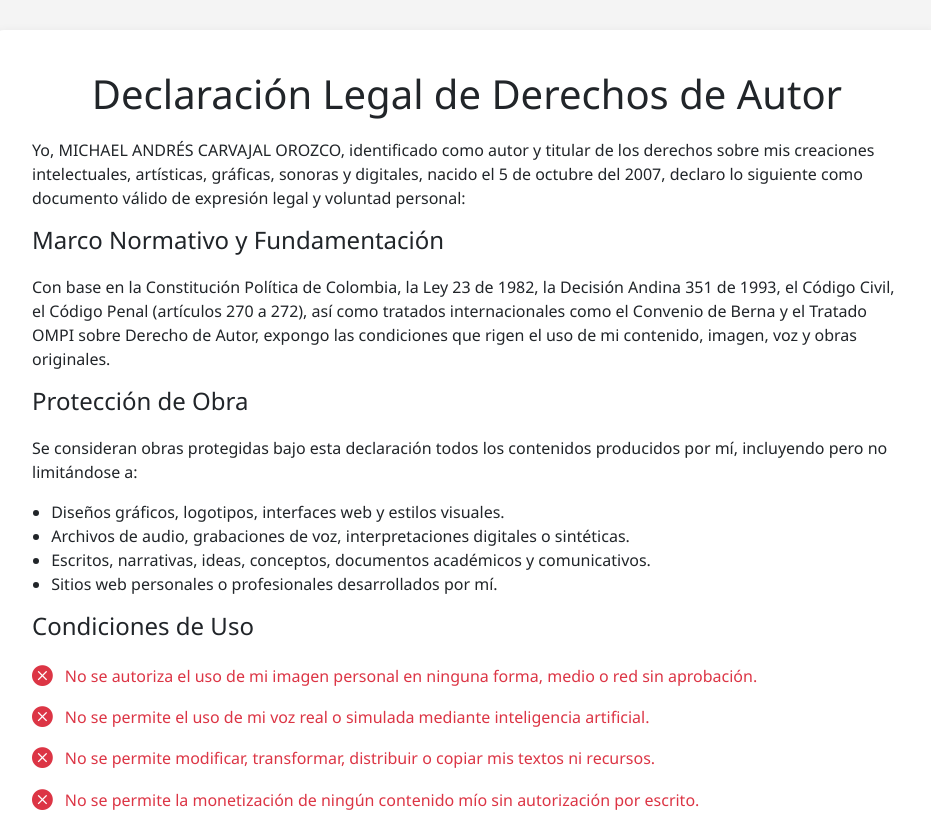
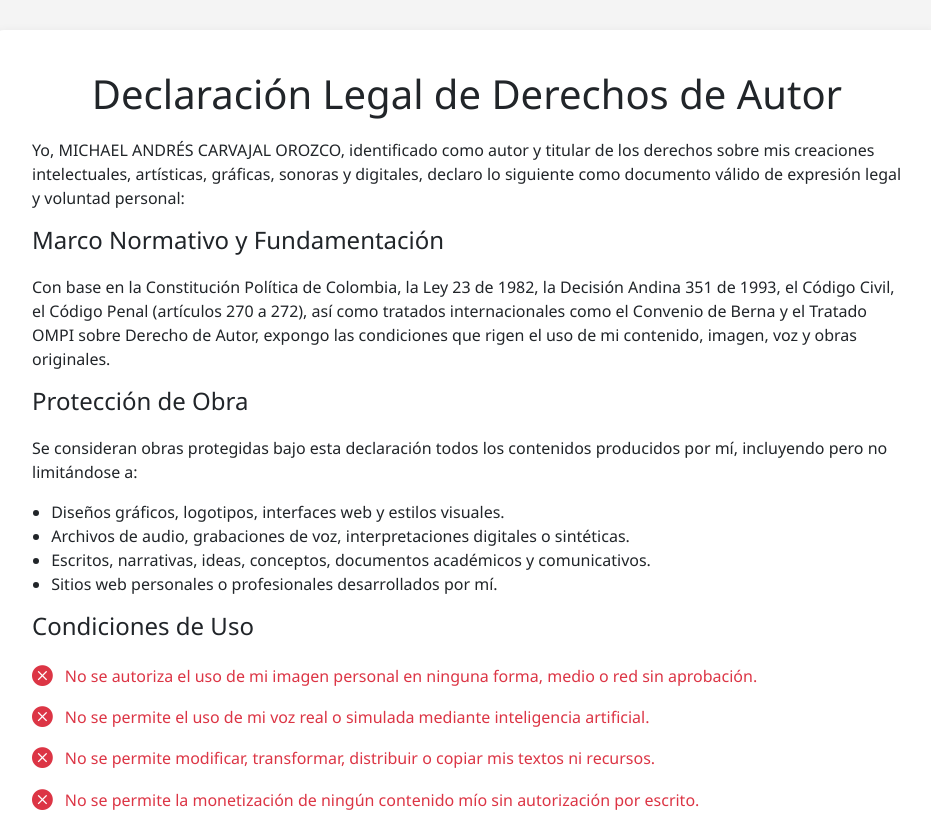
Before and after one commit to andresvpn/Derechos-de-autor, a plain HTML site: page index.html in a window 1280 px wide. Shown: the top 818 px of the page, without its empty margins (173-1104 px from the left). Drawn offline with nearby package versions, Linux system fonts and the light colour scheme.

Commit message:
Update index.html

```diff
--- a/index.html
+++ b/index.html
@@ -53,7 +53,7 @@
 
   <div class="container-doc" id="documento">
     <h1 class="text-center">Declaración Legal de Derechos de Autor</h1>
-    <p>Yo, MICHAEL ANDRÉS CARVAJAL OROZCO, identificado como autor y titular de los derechos sobre mis creaciones intelectuales, artísticas, gráficas, sonoras y digitales, nacido el 5 de octubre del 2007, declaro lo siguiente como documento válido de expresión legal y voluntad personal:</p>
+    <p>Yo, MICHAEL ANDRÉS CARVAJAL OROZCO, identificado como autor y titular de los derechos sobre mis creaciones intelectuales, artísticas, gráficas, sonoras y digitales, declaro lo siguiente como documento válido de expresión legal y voluntad personal:</p>
 
     <h4>Marco Normativo y Fundamentación</h4>
     <p>Con base en la Constitución Política de Colombia, la Ley 23 de 1982, la Decisión Andina 351 de 1993, el Código Civil, el Código Penal (artículos 270 a 272), así como tratados internacionales como el Convenio de Berna y el Tratado OMPI sobre Derecho de Autor, expongo las condiciones que rigen el uso de mi contenido, imagen, voz y obras originales.</p>
```
